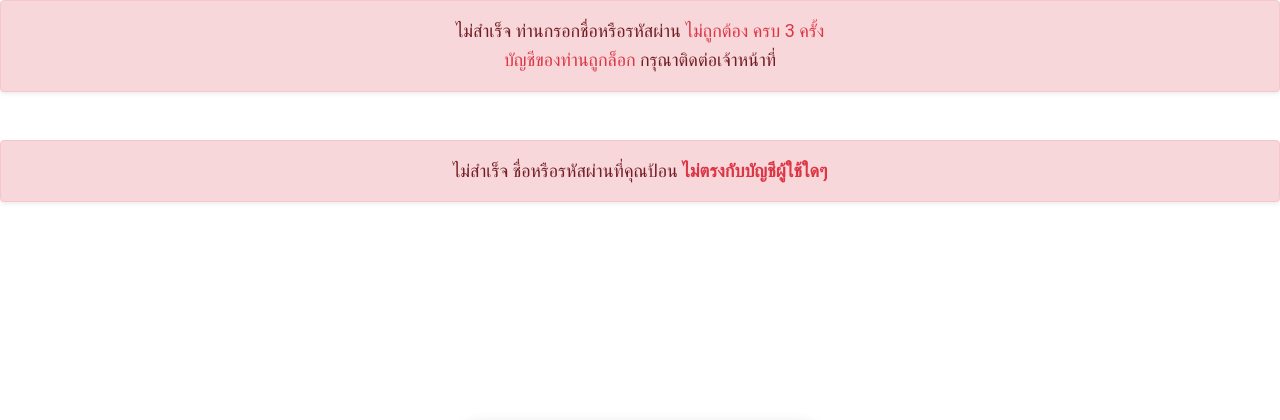
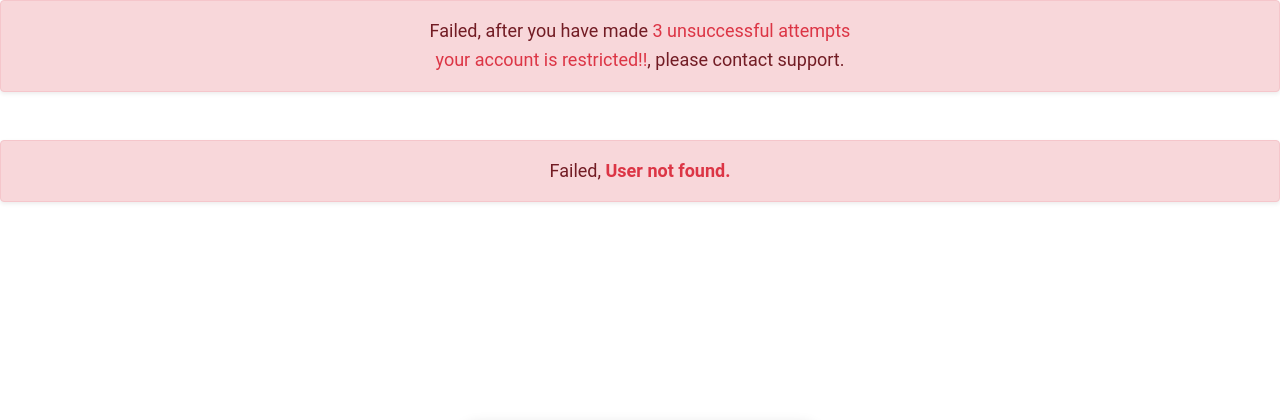
Before and after one commit to ThanakitKongKang/SEWebScrumBros, a PHP site: page /index.php in a window 1280 px wide. Shown: the top 420 px of the page. Run offline with PHP 8.4, Linux system fonts and the light colour scheme; the visitor is signed in with stand-in values (Sample User, id 1).

Commit message:
translated thai alert to english

```diff
--- a/alert/accNotFound.php
+++ b/alert/accNotFound.php
@@ -4,8 +4,8 @@
         ?>
 
     <div class="alert alert-danger shadow-sm p-3 mb-5 rounded">
-        <div class="container text-center">ไม่สำเร็จ ชื่อหรือรหัสผ่านที่คุณป้อน
-            <span class='text-danger font-weight-bold'>ไม่ตรงกับบัญชีผู้ใช้ใดๆ</span>
+        <div class="container text-center">Failed,
+            <span class='text-danger font-weight-bold'>User not found.</span>
         </div>
 
     </div>
--- a/alert/accountLocked.php
+++ b/alert/accountLocked.php
@@ -3,9 +3,9 @@
         ?>
 
     <div class="alert alert-danger shadow-sm p-3 mb-5 rounded">
-        <div class="container text-center">ไม่สำเร็จ ท่านกรอกชื่อหรือรหัสผ่าน
-            <span class='text-danger'>ไม่ถูกต้อง ครบ 3 ครั้ง</span>
-            <br><span class='text-danger'>บัญชีของท่านถูกล็อก</span> กรุณาติดต่อเจ้าหน้าที่
+        <div class="container text-center">Failed, after you have made
+            <span class='text-danger'>3 unsuccessful attempts</span>
+            <br><span class='text-danger'>your account is restricted!!</span>, please contact support.
         </div>
 
     </div>
--- a/alert/failLogin.php
+++ b/alert/failLogin.php
@@ -3,9 +3,9 @@
         ?>
 
     <div class="alert alert-danger shadow-sm p-3 mb-5 rounded">
-        <div class="container text-center">ไม่สำเร็จ ชื่อหรือรหัสผ่าน
-            <span class='text-danger'>ไม่ถูกต้อง</span>
-            <br>หากกรอกชื่อหรือรหัสผ่านผิดอีก <strong><?= $_SESSION["failedLogin"] ?> </strong>ครั้ง <span class='text-danger'>บัญชีของท่านจะถูกล็อก</span>
+        <div class="container text-center">Failed, username or password is
+            <span class='text-danger'>incorrect </span>
+            <br>you have <strong><?= $_SESSION["failedLogin"] ?> </strong> chances, then <span class='text-danger'>your account will be restricted</span>
         </div>
 
     </div>
--- a/alert/successLogin.php
+++ b/alert/successLogin.php
@@ -3,7 +3,7 @@
         ?>
 
     <div class="alert alert-success p-3 text-center shadow-sm p-3 mb-5 rounded">
-        <div class="container">เข้าสู่ระบบสำเร็จ
+        <div class="container">Login successful.
         </div>
     </div>
     <?php
```
